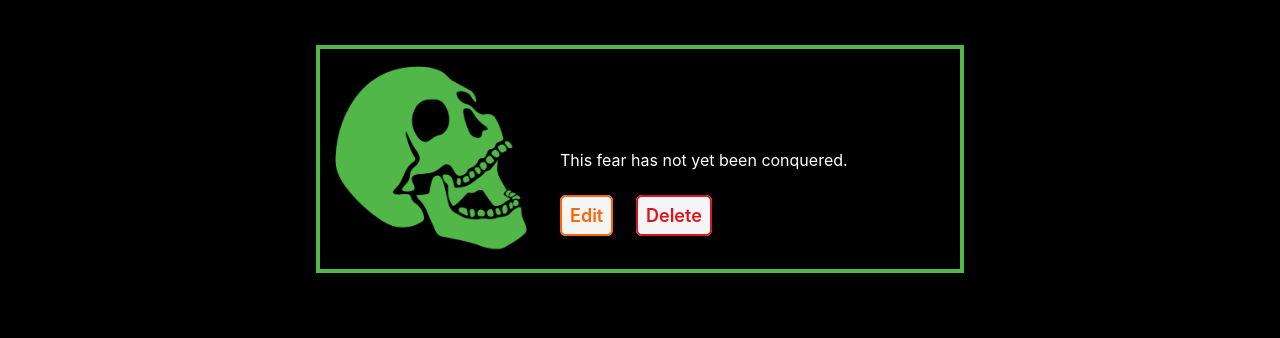
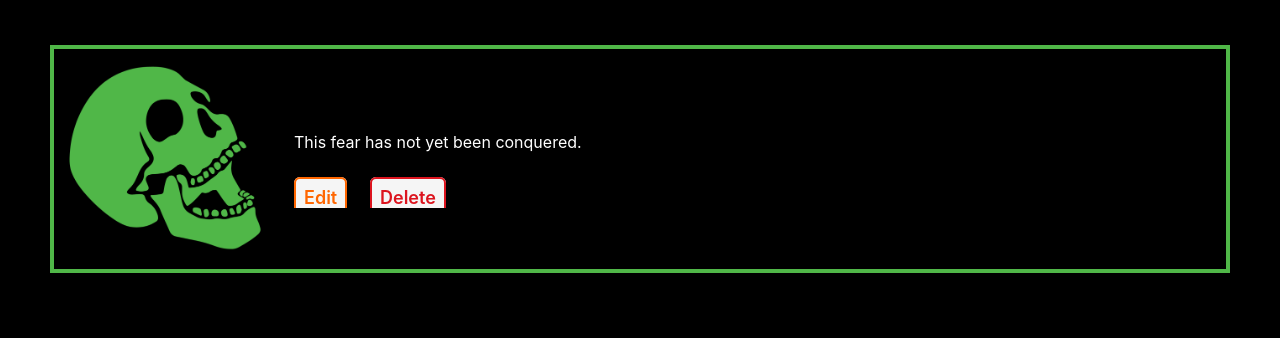
Before and after one commit to PeterLucido/PanicRoom, a Django app: template main_app/templates/fears/detail.html in a window 1280 px wide. Shown: the part 70-408 px from the top of the page. Run offline with Django 4.2, Linux system fonts and the light colour scheme; the template is opened without the code that fills it, so the values that code supplies are empty.

Commit message:
adjusted text inside of details

```diff
--- a/main_app/static/css/fears/fear-detail.css
+++ b/main_app/static/css/fears/fear-detail.css
@@ -19,12 +19,16 @@
 .fear-details {
   display: flex;
   flex-direction: row;
-  align-items: center;
+  align-items: flex-start;
   justify-content: flex-start;
   flex-wrap: wrap;
   margin: 10px;
   border: var(--borders);
   padding: 10px;
+  flex-grow: 1;
+  flex-shrink: 1;
+  min-height: auto;
+  overflow: auto;
 }
 
 .text-container {
@@ -34,8 +38,10 @@
   align-items: flex-start;
   justify-content: flex-start;
   margin-left: 20px;
-}
-
+  flex-shrink: 1;
+  min-height: auto;
+  overflow: auto;
+}g
 
 .fear-actions {
   padding-bottom: 15px;
--- a/main_app/static/css/fears/fear-index.css
+++ b/main_app/static/css/fears/fear-index.css
@@ -61,3 +61,8 @@
   -webkit-box-orient: vertical;
   padding: 8px;
 }
+
+.fear-msg {
+  color: #4cb747;
+  font-size: 25px;
+}
--- a/main_app/templates/fears/index.html
+++ b/main_app/templates/fears/index.html
@@ -30,9 +30,7 @@
     </div>
   </a>
   {% empty %}
-  <div class="fear-msg">
-    <h1>A journey of courage begins here. Ready to list down your fears?</h1>
-  </div>
+  <h1 class="fear-msg">A journey of courage begins here. Ready to list down your fears?</h1>
   {% endfor %}
 </section>
 
```
Also changed, not shown: main_app/migrations/0003_alter_fear_name_alter_photo_fear.py (added).
